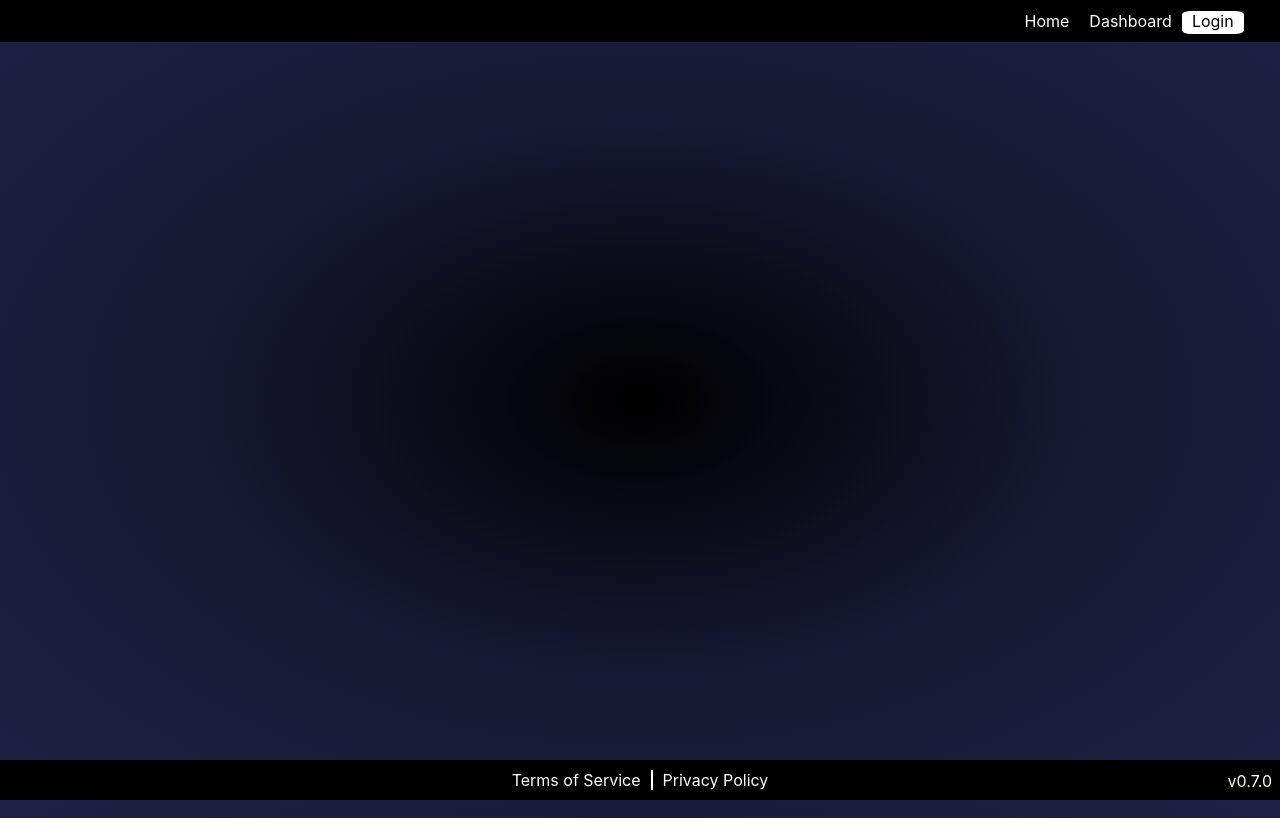
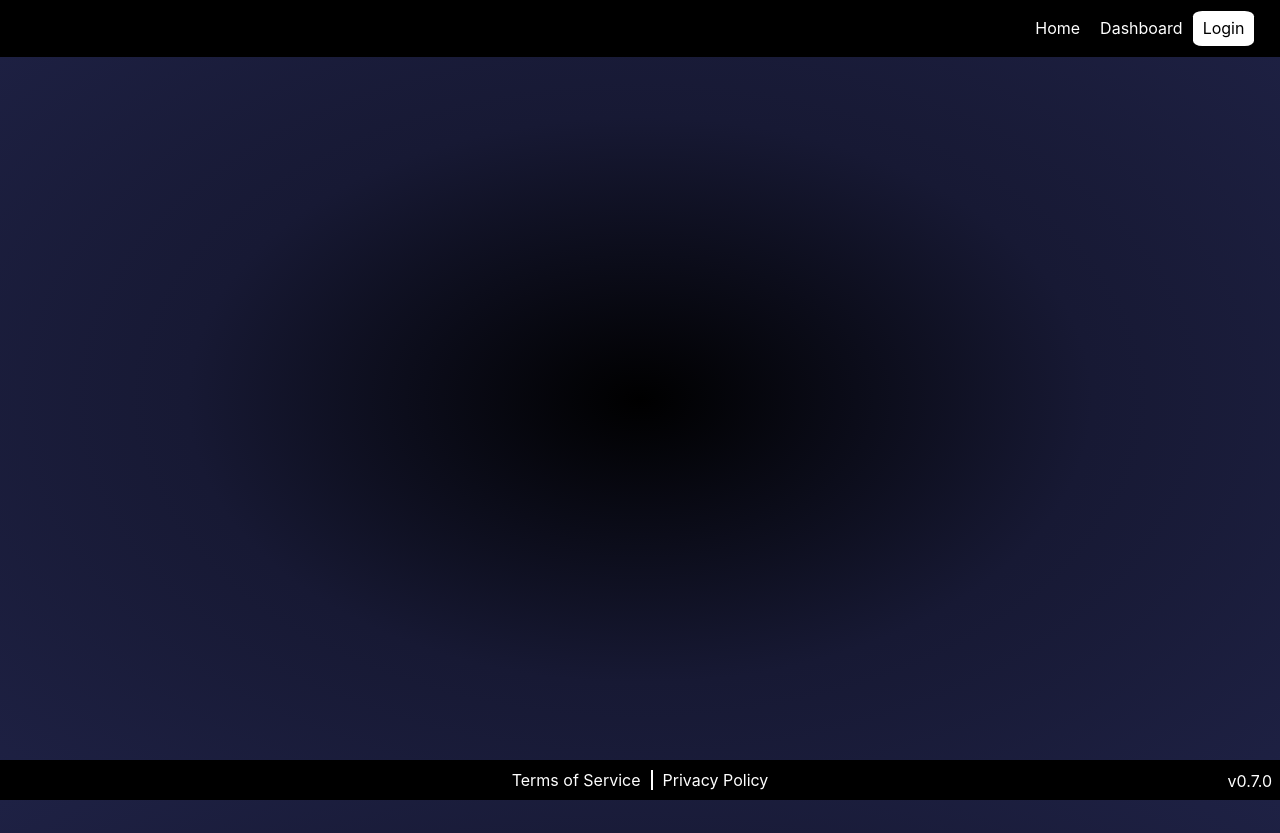
Before and after one commit to Velocities/SpeedCart, a React (Create React App) app in the folder speedcart-react/: page /login in a window 1280 px wide. Built offline with nearby package versions, Linux system fonts and the light colour scheme.

Commit message:
First attempt at Issue #45

```diff
--- /dev/null
+++ b/speedcart-react/src/AuthContext.js
@@ -0,0 +1,67 @@
+import React, { createContext, useContext, useState, useEffect } from 'react';
+import { jwtDecode } from 'jwt-decode';
+import { googleLogout } from '@react-oauth/google';
+
+// Create the context
+const AuthContext = createContext();
+const baseUrl = `https://${process.env.REACT_APP_API_DOMAIN}:${process.env.REACT_APP_API_PORT}`;
+
+// Create a provider component
+export const AuthProvider = ({ children }) => {
+    const [isAuthenticated, setIsAuthenticated] = useState(false);
+    const [user, setUser] = useState(null);
+
+    useEffect(() => {
+        const token = localStorage.getItem('authToken');
+        if (token) {
+            const userInfo = JSON.parse(atob(token.split('.')[1])); // Decode the JWT
+            setIsAuthenticated(true);
+            setUser(userInfo);
+        }
+    }, []);
+
+    const login = (token) => {
+        localStorage.setItem('authToken', token);
+        const userInfo = jwtDecode(JSON.parse(token).credential);
+        // Verify Google JWT with your backend
+        fetch(`${baseUrl}/auth/google`, {
+            method: "POST",
+            headers: {
+            "Authorization": `Bearer ${token}`,
+            "Content-Type": "application/json",
+            },
+            // Add body if you're sending data with methods like POST
+            // body: JSON.stringify(your_data_here),
+        })
+        .then(response => response.json())
+        .then(data => {
+          // Handle the response data here
+          console.log(data);
+        })
+        .catch(error => {
+          // Handle errors here
+          console.error('Error:', error);
+        });
+        setIsAuthenticated(true);
+        setUser(userInfo);
+        //console.log("userInfo: " + userInfo['picture']);
+    };
+
+    const logout = () => {
+        // Handle google's logout flow first
+        googleLogout();
+
+        localStorage.removeItem('authToken');
+        setIsAuthenticated(false);
+        setUser(null);
+    };
+
+    return (
+        <AuthContext.Provider value={{ isAuthenticated, user, login, logout }}>
+            {children}
+        </AuthContext.Provider>
+    );
+};
+
+// Create a custom hook to use the AuthContext
+export const useAuth = () => useContext(AuthContext);
--- a/speedcart-react/src/components/Navigation/Navigation.js
+++ b/speedcart-react/src/components/Navigation/Navigation.js
@@ -2,14 +2,23 @@
 import React from 'react';
 import { Link } from 'react-router-dom';
 import styles from './Navigation.module.css';
+import { useAuth } from '../../AuthContext';
 
 function Navigation() {
+  const { isAuthenticated, user } = useAuth();
+
   return (
     <nav id={styles.navbar}>
         <Link to="/">Home</Link>
         <Link to="/dashboard">Dashboard</Link>
-        <Link to="/login" id={styles.loginBtn}>Login</Link>
         {/* Add links to other pages here */}
+        {isAuthenticated ? (
+            <Link to="/login" id={styles.isLoggedIn} >
+              <img src={user.picture} alt="Profile" />
+            </Link>
+          ) : (
+            <Link to="/login" id={styles.loginBtn}>Login</Link>
+        )}
     </nav>
   );
 }
--- a/speedcart-react/src/components/Navigation/Navigation.module.css
+++ b/speedcart-react/src/components/Navigation/Navigation.module.css
@@ -1,13 +1,15 @@
 #navbar {
     z-index: 100; /* This should ensure the navigation bar buttons are always clickable */
-    padding: 1.4vh;
-    text-align: right;
+    padding: 1.4vh 0;
     position: sticky;
     top: 0;
     width: 100%;
     background-color: black;
     box-sizing: border-box; /* Ensure padding is included in the width calculation */
     overflow: hidden; /* Prevent the navigation bar from creating overflow */
+    display: flex;
+    align-items: center;
+    justify-content: right;
 }
 
 #navbar a {
@@ -17,18 +19,34 @@
     transition: color 0.3s ease-in-out;
     padding-left: 10px;
     padding-right: 10px;
-    padding-bottom: 3px;
+    height: 4.3vh;
+    display: inline-flex;
+    align-items: center;
+}
+
+#navbar img {
+    width: 100%; /* Adjust size as needed */
+    height: 100%; /* Adjust size as needed */
+    border-radius: 50%; /* Makes the image circular */
+    border: 2px solid white; /* White border */
+    object-fit: cover; /* Ensures image is scaled and cropped correctly */
 }
 
 #navbar a::before {
     content: "";
     position: absolute;
     width: 0;
-    height: 2px; /* Set your desired underline thickness */
+    height: 2.5px; /* Set your desired underline thickness */
     background-color: #ffffff; /* Set your desired underline color */
     bottom: 0;
     left: 0;
     transition: width 0.3s ease-in-out;
+}
+
+#navbar #isLoggedIn::before {
+    width: 0;
+    height: 0;
+    background-color: none;
 }
 
 #navbar a:hover::before {
--- a/speedcart-react/src/index.js
+++ b/speedcart-react/src/index.js
@@ -5,12 +5,15 @@ import App from './App';
 import reportWebVitals from './reportWebVitals';
 
 import { GoogleOAuthProvider } from '@react-oauth/google';
+import { AuthProvider } from './AuthContext'; // Import AuthProvider
 
 const root = ReactDOM.createRoot(document.getElementById('root'));
 root.render(
   <React.StrictMode>
     <GoogleOAuthProvider clientId='345095409372-ebua99dg2ok8dgt5bfpkacf4nclqhj08.apps.googleusercontent.com'>
-      <App />
+      <AuthProvider>
+        <App />
+      </AuthProvider>
     </GoogleOAuthProvider>
   </React.StrictMode>
 );
--- a/speedcart-react/src/pages/Login/Login.js
+++ b/speedcart-react/src/pages/Login/Login.js
@@ -1,13 +1,13 @@
-import React, { useLayoutEffect, useEffect, useState } from 'react';
+import React, { useLayoutEffect, useEffect } from 'react';
 import styles from './Login.module.css';
 import { jwtDecode } from 'jwt-decode';
-import { GoogleLogin, googleLogout } from '@react-oauth/google';
+import { GoogleLogin } from '@react-oauth/google';
 import layoutStyles from '../main.module.css'; // Import the new layout styles
-
-const baseUrl = `https://${process.env.REACT_APP_API_DOMAIN}:${process.env.REACT_APP_API_PORT}`;
+import { useAuth } from '../../AuthContext';
 
 function Login() {
-  const [isAuthenticated, setIsAuthenticated] = useState(false);
+  const { isAuthenticated, login, logout} = useAuth();
+
 
   useLayoutEffect(() => {
     // Check if the user is already authenticated (e.g., stored in localStorage)
@@ -16,70 +16,43 @@ function Login() {
       // Decode the token to get user information
       const decodedToken = jwtDecode(JSON.parse(storedToken).credential);
       console.log('User is already authenticated:', decodedToken);
-      setIsAuthenticated(true);
+      /*console.log("decodedToken foreach: " + decodedToken['picture']);
+      Object.entries(decodedToken).forEach(([key, value]) => {
+        console.log(`${key}: ${value}`);
+      });*/
     }
   }, []);
 
   useEffect(() => {
-    document.title = "Sign in to SpeedCart";
-  }, []);
+    if ( isAuthenticated ) {
+      document.title = "Sign out of SpeedCart";
+    } else {
+      document.title = "Sign in to SpeedCart";
+    }
+  }, [isAuthenticated]);
 
   const handleLoginSuccess = (credentialResponse) => {
     // Handle the success of the Google login
-    //console.log(credentialResponse);
-
-    // Decode the token
-    //const decodedToken = jwtDecode(credentialResponse.credential);
-    //console.log(decodedToken);
 
     // Store the decoded token in localStorage
     const token = JSON.stringify(credentialResponse);
-    localStorage.setItem('authToken', token);
-    //console.log("Login successful, token stored: ", localStorage.getItem('authToken'));
-    setIsAuthenticated(true);
-    //const token = JSON.stringify(credentialResponse);
+    login(token);
 
-    // Verify Google JWT with your backend
-    fetch(`${baseUrl}/auth/google`, {
-      method: "POST",
-      headers: {
-        "Authorization": `Bearer ${token}`,
-        "Content-Type": "application/json",
-      },
-      // Add body if you're sending data with methods like POST
-      // body: JSON.stringify(your_data_here),
-    })
-      .then(response => response.json())
-      .then(data => {
-        // Handle the response data here
-        console.log(data);
-      })
-      .catch(error => {
-        // Handle errors here
-        console.error('Error:', error);
-      });
+    const storedToken = localStorage.getItem('authToken');
+    const decodedToken = jwtDecode(JSON.parse(storedToken).credential);
+
+    console.log("user picture link: " + decodedToken['picture']);
   };
 
   const handleLoginError = () => {
     // Handle login failure
-    console.log('Login Failed');
-  };
-
-  const handleLogout = () => {
-    // Handle the success of the Google logout
-    googleLogout();
-    // Clear the authentication token from localStorage
-    localStorage.removeItem('authToken');
-    setIsAuthenticated(false);
-
-    // Perform additional logout actions if needed
-    // ...
+    console.error('Login Failed');
   };
 
   return (
     <div className={`${styles.loginContainer} ${layoutStyles.fullHeightContainer}`}>
       {isAuthenticated ? (
-        <button onClick={handleLogout} className={styles.logoutBtn}>Logout</button>
+        <button onClick={logout} className={styles.logoutBtn}>Logout</button>
       ) : (
         <GoogleLogin
           onSuccess={handleLoginSuccess}
```
